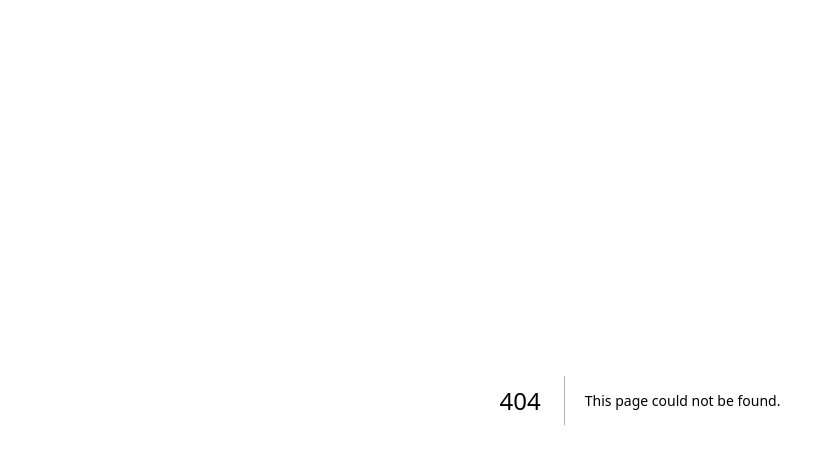
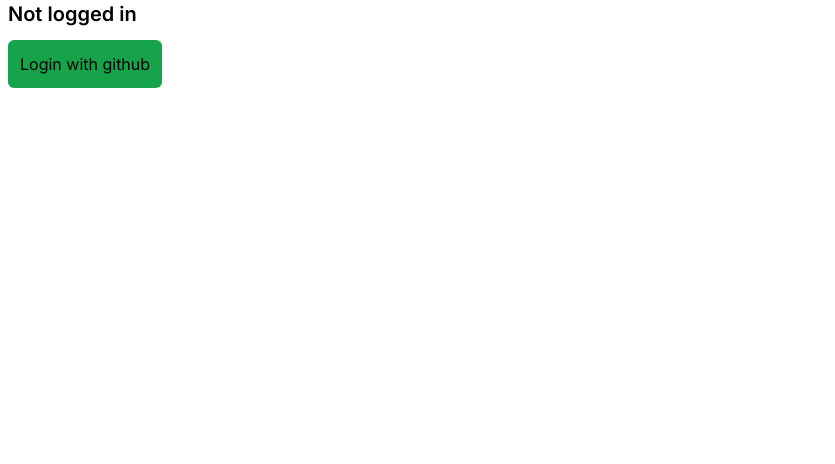
Before and after one commit to souravnub/cprg306-assignments, a Next.js app: page /week-8 in a window 1280 px wide. Before the commit this address had no page. Shown: the top 464 px of the page, without its empty margins (0-835 px from the left). Built offline with nearby package versions, Linux system fonts and the light colour scheme; no server answers.

Commit message:
week 8 assignment

```diff
--- a/package.json
+++ b/package.json
@@ -11,6 +11,7 @@
   "dependencies": {
     "@tanstack/react-query": "^5.37.1",
     "clsx": "^2.1.1",
+    "firebase": "^10.12.2",
     "next": "14.2.3",
     "react": "^18",
     "react-dom": "^18",
--- a/src/app/page.js
+++ b/src/app/page.js
@@ -7,6 +7,7 @@ const links = [
     { name: "week-5", href: "/week-5" },
     { name: "week-6", href: "/week-6" },
     { name: "week-7", href: "/week-7" },
+    { name: "week-8", href: "/week-8" },
 ];
 
 export default function Home() {
--- /dev/null
+++ b/src/app/week-8/page.js
@@ -0,0 +1,68 @@
+"use client";
+import useAuth from "@/hooks/useAuth";
+import { useLogin } from "@/hooks/useGithubLogin";
+import { useLogout } from "@/hooks/useGithubLogout";
+import Link from "next/link";
+import React from "react";
+
+const Week8 = () => {
+    const { login, isPending } = useLogin();
+    const { logout } = useLogout();
+    const { isAuthReady, user } = useAuth();
+
+    if (!isAuthReady) {
+        return <p>Getting Auth info</p>;
+    }
+
+    if (!user) {
+        return (
+            <div>
+                {isPending ? (
+                    "loading..."
+                ) : (
+                    <div className="space-y-3">
+                        <h1 className="font-semibold text-xl">Not logged in</h1>
+                        <button
+                            onClick={login}
+                            disabled={isPending}
+                            className="bg-green-600 p-3 rounded-md">
+                            Login with github
+                        </button>
+                    </div>
+                )}
+            </div>
+        );
+    }
+
+    return (
+        <div>
+            <div className="space-y-3">
+                <h1 className="font-semibold text-xl">logged in as:</h1>
+
+                <div className="bg-slate-800 w-fit p-3 rounded-md">
+                    <img
+                        src={user.photoURL}
+                        className="max-w-9 rounded-full inline-block mr-4"
+                        alt=""
+                    />
+                    <span>{user.email}</span>
+                </div>
+
+                <div className="flex gap-2">
+                    <button
+                        onClick={logout}
+                        className="bg-red-500 py-2 px-4 rounded-md">
+                        Log out
+                    </button>
+                    <Link
+                        href="/week-8/shopping-list"
+                        className="bg-green-600 py-2 px-4 rounded-md">
+                        Shopping List
+                    </Link>
+                </div>
+            </div>
+        </div>
+    );
+};
+
+export default Week8;
--- /dev/null
+++ b/src/app/week-8/shopping-list/page.js
@@ -0,0 +1,23 @@
+"use client";
+import useAuth from "@/hooks/useAuth";
+import { useRouter } from "next/navigation";
+import React, { useEffect } from "react";
+
+const Week8ShoppingList = () => {
+    const { user, isAuthReady } = useAuth();
+    const router = useRouter();
+
+    useEffect(() => {
+        if (isAuthReady && !user) {
+            router.push("/week-8");
+        }
+    }, [isAuthReady, user]);
+
+    return (
+        <div>
+            <img src={user.photoURL} alt="" />
+        </div>
+    );
+};
+
+export default Week8ShoppingList;
--- /dev/null
+++ b/src/hooks/useAuth.js
@@ -0,0 +1,18 @@
+import { auth } from "@/utils/firebase";
+import { onAuthStateChanged } from "firebase/auth";
+import React, { useEffect, useState } from "react";
+
+const useAuth = () => {
+    const [user, setUser] = useState(null);
+    const [isAuthReady, setIsAuthReady] = useState(false);
+    useEffect(() => {
+        const unsubscribe = onAuthStateChanged(auth, (user) => {
+            setIsAuthReady(true);
+            setUser(user);
+        });
+        return unsubscribe;
+    }, []);
+
+    return { user, isAuthReady };
+};
+export default useAuth;
--- /dev/null
+++ b/src/hooks/useGithubLogin.js
@@ -0,0 +1,30 @@
+"use client";
+
+import { GithubAuthProvider, signInWithPopup } from "firebase/auth";
+import { useState } from "react";
+import { auth } from "@/utils/firebase";
+
+export const useLogin = () => {
+    const [error, setError] = useState(false);
+    const [isPending, setIsPending] = useState(false);
+    const provider = new GithubAuthProvider();
+
+    const login = async () => {
+        setError(null);
+        setIsPending(true);
+
+        try {
+            const res = await signInWithPopup(auth, provider);
+            if (!res) {
+                throw new Error("Could not complete signup");
+            }
+        } catch (error) {
+            console.log(error);
+            setError(error.message);
+        }
+
+        setIsPending(false);
+    };
+
+    return { login, error, isPending };
+};
--- /dev/null
+++ b/src/hooks/useGithubLogout.js
@@ -0,0 +1,15 @@
+"use client";
+import { auth } from "@/utils/firebase";
+import { signOut } from "firebase/auth";
+
+export const useLogout = () => {
+    const logout = async () => {
+        try {
+            await signOut(auth);
+        } catch (error) {
+            console.log(error.message);
+        }
+    };
+
+    return { logout };
+};
--- /dev/null
+++ b/src/utils/firebase.js
@@ -0,0 +1,20 @@
+import "firebase/auth";
+
+// Import the functions you need from the SDKs you need
+import { initializeApp } from "firebase/app";
+import { getAuth } from "firebase/auth";
+
+// Your web app's Firebase configuration
+const firebaseConfig = {
+    apiKey: process.env.NEXT_PUBLIC_API_KEY,
+    authDomain: process.env.NEXT_PUBLIC_AUTH_DOMAIN,
+    projectId: process.env.NEXT_PUBLIC_PROJECT_ID,
+    storageBucket: process.env.NEXT_PUBLIC_STORAGE_BUCKET,
+    messagingSenderId: process.env.NEXT_PUBLIC_MESSAGING_SENDER_ID,
+    appId: process.env.NEXT_PUBLIC_APP_ID,
+};
+
+// Initialize Firebase
+initializeApp(firebaseConfig);
+
+export const auth = getAuth();
```
Also changed, not shown: 1 other file (tests, documents, lock files or other folders).
